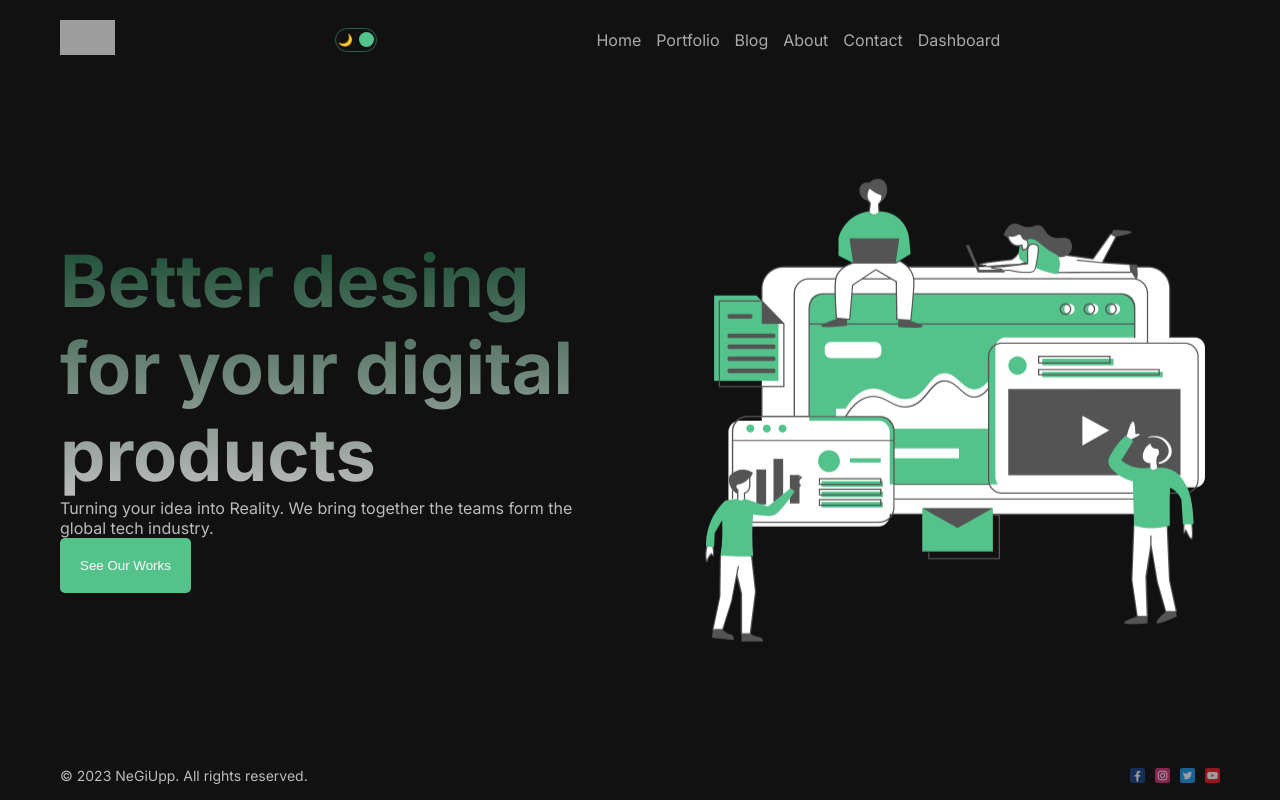
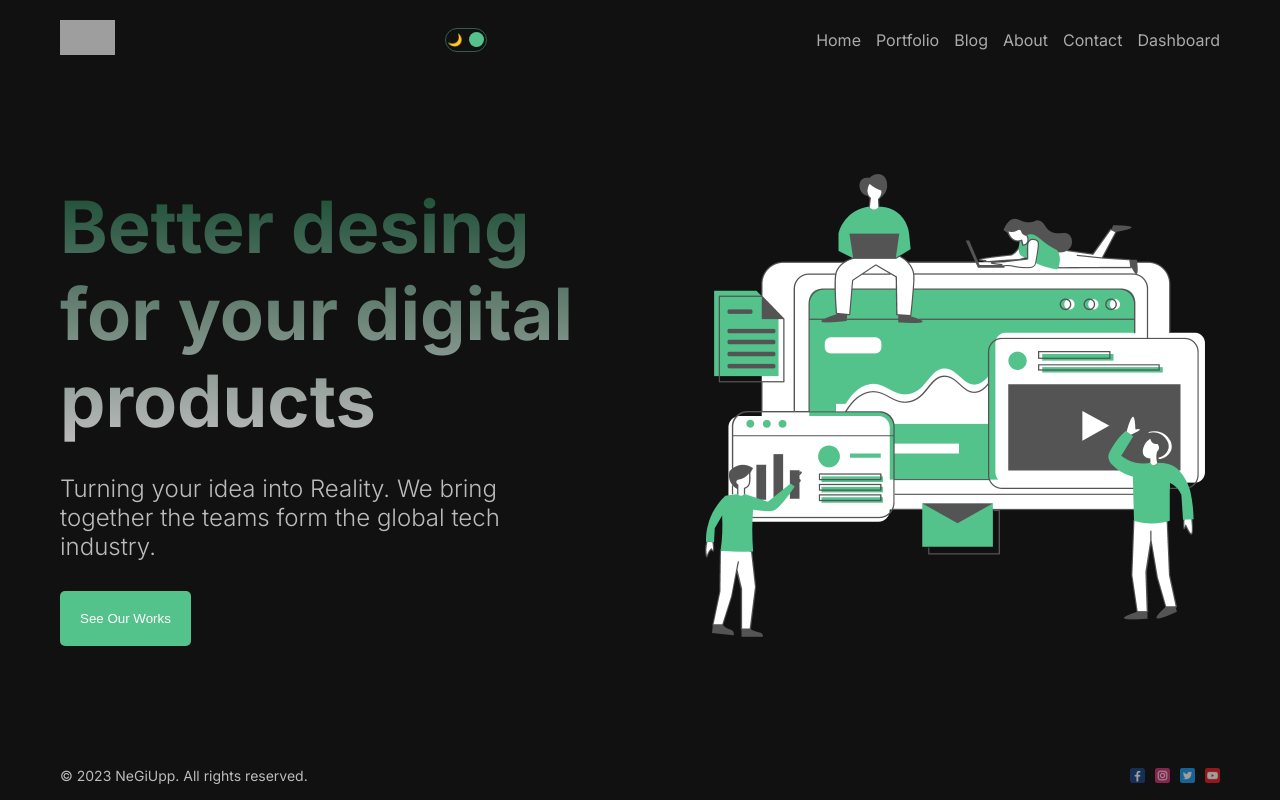
Before and after one commit to juansesu3/my-page, a Next.js app: page / in a window 1280 px wide. Built offline with nearby package versions, Linux system fonts and the light colour scheme; no server answers; grey boxes are pictures that could not be loaded.

Commit message:
still working on home responsive web design

```diff
--- a/src/app/layout.js
+++ b/src/app/layout.js
@@ -22,7 +22,6 @@ export default function RootLayout({ children }) {
          <AuthProvider>
           <div className="container">
             <Navbar2/>
-            {/*<NavBar />*/}
             {children}
             <Footer />
           </div>
--- a/src/app/page.jsx
+++ b/src/app/page.jsx
@@ -1,9 +1,28 @@
+"use client";
 import Image from "next/image";
 import styles from "./page.module.css";
 import Hero from "../../public/hero.png";
 import Button from "@/components/button/Button";
+import { useEffect, useState } from "react";
 
 const Home = () => {
+  const [width, setWidth] = useState(null);
+
+  useEffect(() => {
+    // Función para manejar el evento de cambio de tamaño de la ventana
+    const handleResize = () => {
+      setWidth(window.innerWidth);
+    };
+    // Agregar el evento de cambio de tamaño de la ventana
+    window.addEventListener("resize", handleResize);
+    // Obtener la medida de la ventana al cargar el componente
+    setWidth(window.innerWidth);
+    // Eliminar el evento de cambio de tamaño de la ventana al desmontar el componente
+    return () => {
+      window.removeEventListener("resize", handleResize);
+    };
+  }, []);
+
   return (
     <div className={styles.container}>
       <div className={styles.item}>
@@ -14,11 +33,13 @@ const Home = () => {
           Turning your idea into Reality. We bring together the teams form the
           global tech industry.
         </p>
-        <Button url="/portfolio" text="See Our Works"/>
+        <Button url="/portfolio" text="See Our Works" />
       </div>
-      <div className={styles.item}>
-        <Image src={Hero} alt="hero-image" className={styles.img} />
-      </div>
+      {width > 768 && (
+        <div className={styles.item}>
+          <Image src={Hero} alt="hero-image" className={styles.img} />
+        </div>
+      )}
     </div>
   );
 };
--- a/src/app/page.module.css
+++ b/src/app/page.module.css
@@ -1,38 +1,72 @@
 .container {
     display: flex;
+    flex-direction: column;
     align-items: center;
     gap: 100px;
+}
+
+@media screen and (min-width: 768px) {
+    .container {
+        display: flex;
+        flex-direction: row;
+        align-items: center;
+        gap: 100px;
+
+    }
+
 }
 
 .item {
     flex: 1;
     display: flex;
     flex-direction: column;
+    gap: 30px;
 }
 
 .title {
-    font-size: 72px;
+    font-size: 50px;
     background: linear-gradient(to bottom, #194c33, #bbb);
     -webkit-background-clip: text;
     -webkit-text-fill-color: transparent;
 }
 
 .img {
+    display: none;
+}
+
+.description {
+    font-size: 17px;
+    font-weight: 300;
+
+}
+
+@media screen and (min-width: 768px) {
+
+    .title {
+        font-size: 72px;
+    }
+
+    .img {
+        display: flex;
         width: 100%;
         height: 500px;
         object-fit: contain;
         animation: move 3s infinite ease alternate;
     }
+
+    .description {
+        font-size: 24px;
+        font-weight: 300;
+    }
+
+}
+
 @keyframes move {
-    from{
+    from {
         transform: translateY(-10px);
     }
-    to{
-        transform: translateY(10px) ;
+
+    to {
+        transform: translateY(10px);
     }
 }
-.desc {
-    font-size: 24px;
-    font-weight: 300;
-
-}
--- a/src/components/nav2/Navbar2.jsx
+++ b/src/components/nav2/Navbar2.jsx
@@ -109,8 +109,9 @@ const Navbar2 = () => {
             </button>
           )}
         </div>
+        {width < 768 && (
         <div className={styles.sideicons}>
-          {width < 768 && (
+
             <button
               className={mode === "dark" ? styles.navbutton : styles.navbuttonL}
               onClick={() => setMobileNavActive((prev) => !prev)}
@@ -130,8 +131,9 @@ const Navbar2 = () => {
                 />
               </svg>
             </button>
-          )}
+
         </div>
+         )}
       </div>
     </div>
   );
```
Lines whose indentation alone changed are shown as unchanged.
